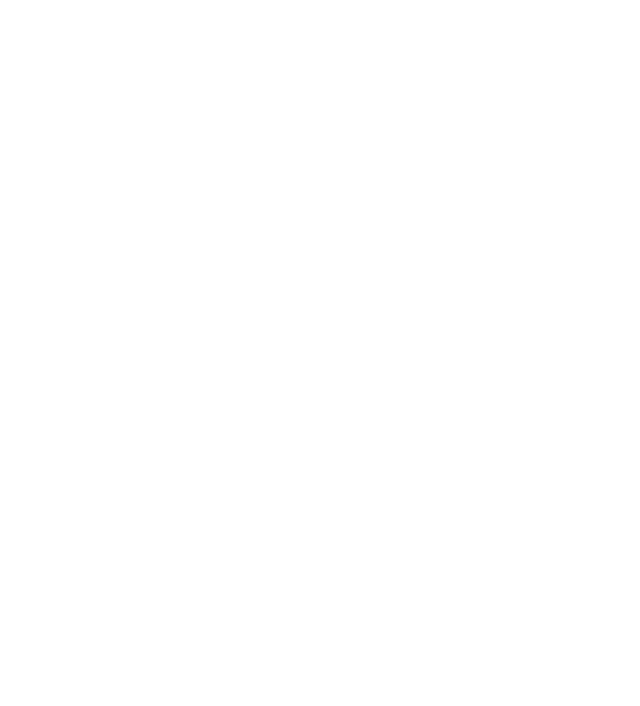
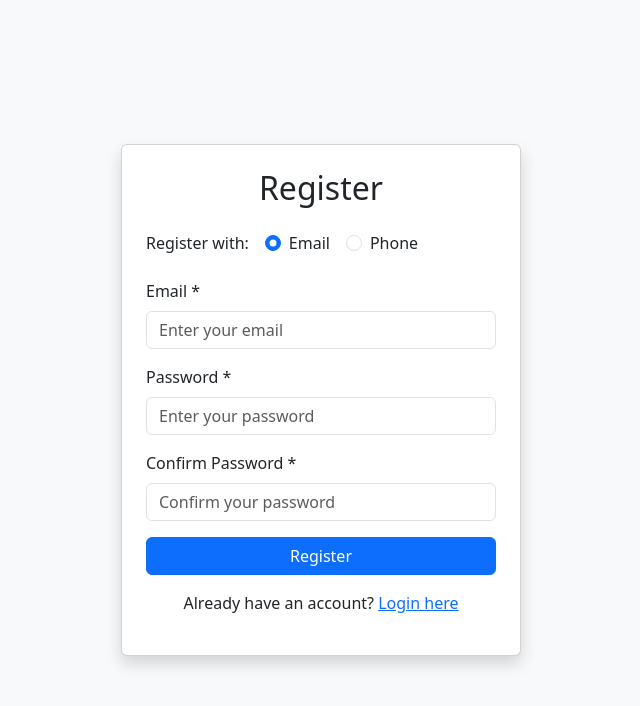
Before and after one commit to naumumi/CS458-Project-1, a React (Create React App) app in the folder frontend/: page /register in a window 1280 px wide. Before the commit this address had no page. Shown: the top 706 px of the page, without its empty margins (319-959 px from the left). Built offline with nearby package versions, Linux system fonts and the light colour scheme.

Commit message:
Register page added

```diff
--- a/frontend/src/App.js
+++ b/frontend/src/App.js
@@ -2,12 +2,13 @@
 import { BrowserRouter as Router, Routes, Route } from 'react-router-dom';
 import Login from './Login';
 import Welcome from './Welcome';
-
+import Register from './Register';
 function App() {
   return (
     <Router>
       <Routes>
         <Route path="/" element={<Login />} />
+        <Route path="/register" element={<Register />} />
         <Route path="/welcome" element={<Welcome />} />
       </Routes>
     </Router>
--- a/frontend/src/Login.js
+++ b/frontend/src/Login.js
@@ -90,6 +90,11 @@
             {message}
           </div>
         )}
+
+        <p className="mt-3 text-center">
+          Don't have an account? <a href="/register">Register here</a>
+        </p>
+
       </div>
     </div>
   );
--- /dev/null
+++ b/frontend/src/Register.js
@@ -0,0 +1,186 @@
+import React, { useState } from 'react';
+import axios from 'axios';
+import { useNavigate, Link } from 'react-router-dom';
+
+function Register() {
+  const [method, setMethod] = useState('email'); // 'email' or 'phone'
+  const [email, setEmail] = useState('');
+  const [phone, setPhone] = useState('');
+  const [password, setPassword] = useState('');
+  const [confirm, setConfirm] = useState('');
+  const [message, setMessage] = useState('');
+  const navigate = useNavigate();
+
+  const handleMethodChange = (e) => {
+    setMethod(e.target.value);
+    // Clear both fields when switching methods.
+    setEmail('');
+    setPhone('');
+  };
+
+  const handleSubmit = async (e) => {
+    e.preventDefault();
+    setMessage('');
+
+    // Validate password confirmation
+    if (password !== confirm) {
+      setMessage("Passwords do not match.");
+      return;
+    }
+
+    // Based on chosen method, set the data payload.
+    const payload = { password };
+    if (method === 'email') {
+      if (!email.trim()) {
+        setMessage("Email is required.");
+        return;
+      }
+      payload.email = email.trim();
+    } else if (method === 'phone') {
+      if (!phone.trim()) {
+        setMessage("Phone is required.");
+        return;
+      }
+      payload.phone = phone.trim();
+    }
+
+    try {
+      const response = await axios.post('http://localhost:5000/api/register', payload);
+      if (response.data.success) {
+        setMessage("Registration successful! Redirecting to login...");
+        setTimeout(() => {
+          navigate('/');
+        }, 1500);
+      } else {
+        setMessage("Registration failed: " + response.data.message);
+      }
+    } catch (err) {
+      console.error(err);
+      setMessage("An error occurred. Please try again.");
+    }
+  };
+
+  return (
+    <div className="container-fluid bg-light vh-100 d-flex justify-content-center align-items-center">
+      <div className="card p-4 shadow" style={{ maxWidth: '400px', width: '100%' }}>
+        <h2 className="text-center mb-4">Register</h2>
+
+        {/* Radio buttons to select registration method */}
+        <div className="mb-3">
+          <label className="form-label me-3">Register with:</label>
+          <div className="form-check form-check-inline">
+            <input
+              className="form-check-input"
+              type="radio"
+              name="registerMethod"
+              id="registerEmail"
+              value="email"
+              checked={method === 'email'}
+              onChange={handleMethodChange}
+            />
+            <label className="form-check-label" htmlFor="registerEmail">
+              Email
+            </label>
+          </div>
+          <div className="form-check form-check-inline">
+            <input
+              className="form-check-input"
+              type="radio"
+              name="registerMethod"
+              id="registerPhone"
+              value="phone"
+              checked={method === 'phone'}
+              onChange={handleMethodChange}
+            />
+            <label className="form-check-label" htmlFor="registerPhone">
+              Phone
+            </label>
+          </div>
+        </div>
+
+        <form onSubmit={handleSubmit}>
+          {/* Conditionally render email or phone input */}
+          {method === 'email' && (
+            <div className="mb-3">
+              <label htmlFor="email" className="form-label">
+                Email *
+              </label>
+              <input
+                type="email"
+                className="form-control"
+                id="email"
+                placeholder="Enter your email"
+                value={email}
+                onChange={(e) => setEmail(e.target.value)}
+                required={method === 'email'}
+              />
+            </div>
+          )}
+
+          {method === 'phone' && (
+            <div className="mb-3">
+              <label htmlFor="phone" className="form-label">
+                Phone *
+              </label>
+              <input
+                type="text"
+                className="form-control"
+                id="phone"
+                placeholder="Enter your phone"
+                value={phone}
+                onChange={(e) => setPhone(e.target.value)}
+                required={method === 'phone'}
+              />
+            </div>
+          )}
+
+          <div className="mb-3">
+            <label htmlFor="password" className="form-label">
+              Password *
+            </label>
+            <input
+              type="password"
+              className="form-control"
+              id="password"
+              placeholder="Enter your password"
+              value={password}
+              onChange={(e) => setPassword(e.target.value)}
+              required
+            />
+          </div>
+
+          <div className="mb-3">
+            <label htmlFor="confirm" className="form-label">
+              Confirm Password *
+            </label>
+            <input
+              type="password"
+              className="form-control"
+              id="confirm"
+              placeholder="Confirm your password"
+              value={confirm}
+              onChange={(e) => setConfirm(e.target.value)}
+              required
+            />
+          </div>
+
+          <button type="submit" className="btn btn-primary w-100">
+            Register
+          </button>
+        </form>
+
+        {message && (
+          <div className="alert alert-info mt-3" role="alert">
+            {message}
+          </div>
+        )}
+
+        <p className="mt-3 text-center">
+          Already have an account? <Link to="/">Login here</Link>
+        </p>
+      </div>
+    </div>
+  );
+}
+
+export default Register;
```
Also changed, not shown: 1 other file (tests, documents, lock files or other folders).
